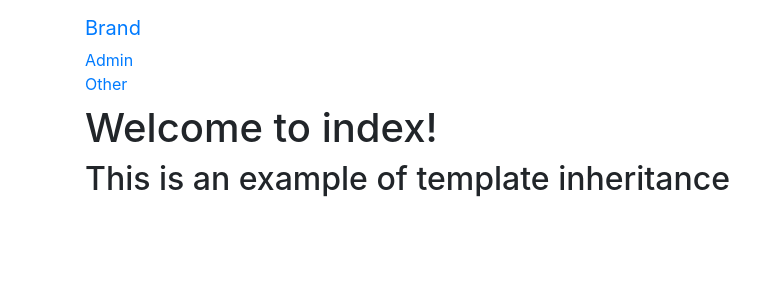
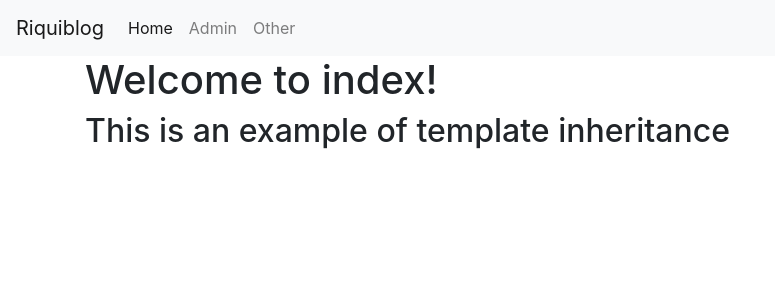
Before and after one commit to riquiofficial/django-deployment, a Django app: page / in a window 1280 px wide. Shown: the top 300 px of the page, without its empty margins (0-775 px from the left). Run offline with Django 3.2, Linux system fonts and the light colour scheme; some libraries are stand-ins or nearby versions.

Commit message:
fixed nav and added key back

```diff
--- a/learning_templates/learning_templates/settings.py
+++ b/learning_templates/learning_templates/settings.py
@@ -20,7 +20,8 @@ TEMPLATE_DIR = os.path.join(BASE_DIR,'templates')
 # Quick-start development settings - unsuitable for production
 # See https://docs.djangoproject.com/en/3.0/howto/deployment/checklist/
 
-
+# SECURITY WARNING: keep the secret key used in production secret!
+SECRET_KEY = 'k%rjsnzox6b11$)+$qv+@n4j2u%rzbj5ii=34x*m3*(1qm0b)w'
 
 # SECURITY WARNING: don't run with debug turned on in production!
 DEBUG = True
--- a/learning_templates/templates/basic_app/base.html
+++ b/learning_templates/templates/basic_app/base.html
@@ -7,15 +7,27 @@
     <link rel="stylesheet" href="https://stackpath.bootstrapcdn.com/bootstrap/4.5.2/css/bootstrap.min.css" integrity="sha384-JcKb8q3iqJ61gNV9KGb8thSsNjpSL0n8PARn9HuZOnIxN0hoP+VmmDGMN5t9UJ0Z" crossorigin="anonymous">
 </head>
 <body>
-    <nav class="navbar navbar-default navbar-static-top">
-        <div class="container">
-            <ul class="nav navbar-nav">
-                <li><a class="navbar-brand" href="{% url 'index' %}">Brand</a></li>
-                <li><a class="navbar-link" href="{% url 'admin:index' %}">Admin</a></li>
-                <li><a class="navbar-link" href="{% url 'basic_app:other' %}">Other</a></li>
-            </ul>
+    <nav class="navbar navbar-expand-lg navbar-light bg-light">
+        <a class="navbar-brand" href="{% url 'index' %}">Riquiblog</a>
+        <button class="navbar-toggler" type="button" data-toggle="collapse" data-target="#navbarSupportedContent" aria-controls="navbarSupportedContent" aria-expanded="false" aria-label="Toggle navigation">
+          <span class="navbar-toggler-icon"></span>
+        </button>
+
+        <div class="collapse navbar-collapse" id="navbarSupportedContent">
+          <ul class="navbar-nav mr-auto">
+            <li class="nav-item active">
+              <a class="nav-link" href="{% url 'index' %}">Home <span class="sr-only">(current)</span></a>
+            </li>
+            <li class="nav-item">
+                <a class="nav-link" href="{% url 'admin:index' %}">Admin</a>
+            </li>
+            <li class="nav-item">
+                <a class="nav-link" href="{% url 'basic_app:other' %}">Other</a>
+            </li>
+
+          </ul>
         </div>
-    </nav>
+      </nav>
 
     <div class="container">
         {% block body_block %}
```
